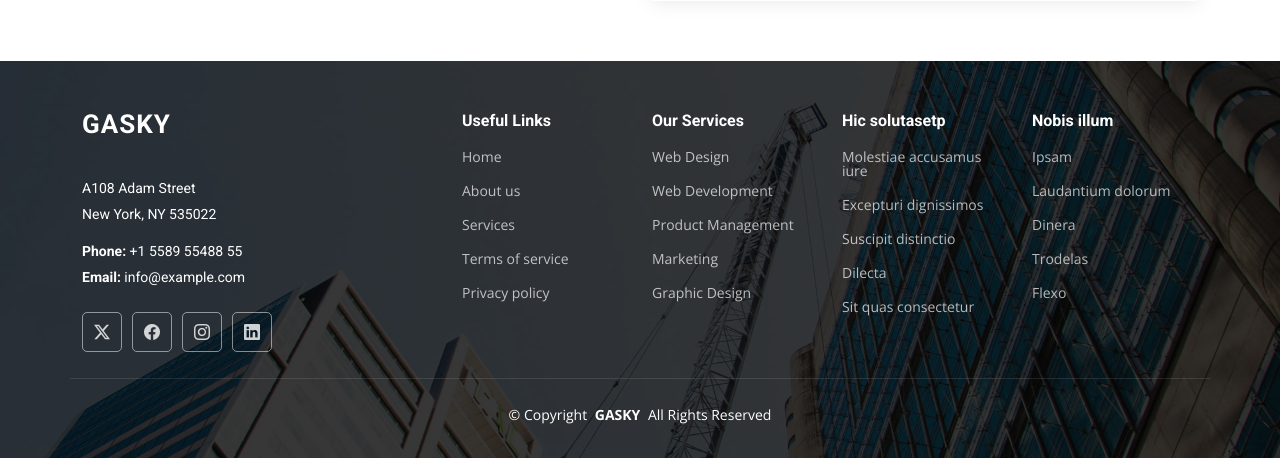
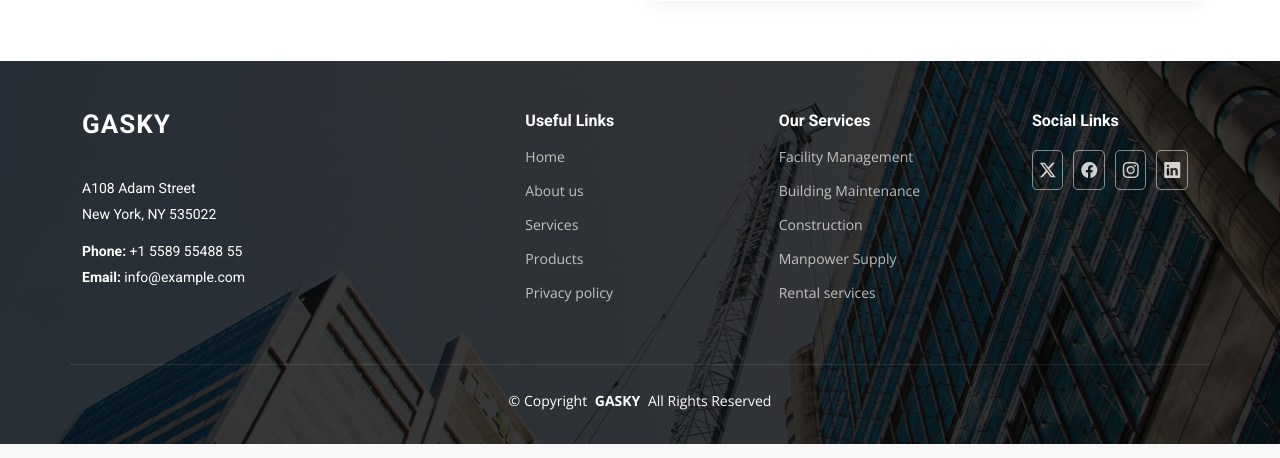
Before and after one commit to amanmniyas/gasky-django, a Django app: page /contact/ in a window 1280 px wide. Shown: the part 987-1445 px from the top of the page. Run offline with Django 5.2, Linux system fonts and the light colour scheme; some libraries are stand-ins or nearby versions.

Commit message:
title changed, footer customized

```diff
--- a/static/assets/css/main.css
+++ b/static/assets/css/main.css
@@ -464,6 +464,10 @@ h6 {
   position: relative;
 }
 
+#footer .container div.row {
+  justify-content: space-between;
+}
+
 .footer:before {
   content: "";
   background: color-mix(in srgb, var(--background-color), transparent 20%);
--- a/templates/web/common/base.html
+++ b/templates/web/common/base.html
@@ -4,7 +4,7 @@
   <head>
     <meta charset="utf-8" />
     <meta content="width=device-width, initial-scale=1.0" name="viewport" />
-    <title>Index - UpConstruction Bootstrap Template</title>
+    <title>{{title}}</title>
     <meta content="" name="description" />
     <meta content="" name="keywords" />
 
@@ -140,37 +140,31 @@
               </p>
               <p><strong>Email:</strong> <span>info@example.com</span></p>
             </div>
-            <div class="social-links d-flex mt-4">
-              <a href=""><i class="bi bi-twitter-x"></i></a>
-              <a href=""><i class="bi bi-facebook"></i></a>
-              <a href=""><i class="bi bi-instagram"></i></a>
-              <a href=""><i class="bi bi-linkedin"></i></a>
-            </div>
           </div>
 
           <div class="col-lg-2 col-md-3 footer-links">
             <h4>Useful Links</h4>
             <ul>
-              <li><a href="#">Home</a></li>
-              <li><a href="#">About us</a></li>
-              <li><a href="#">Services</a></li>
-              <li><a href="#">Terms of service</a></li>
-              <li><a href="#">Privacy policy</a></li>
+              <li><a href="{% url 'web:index' %}">Home</a></li>
+              <li><a href="{% url 'web:about' %}">About us</a></li>
+              <li><a href="{% url 'web:services' %}">Services</a></li>
+              <li><a href="{% url 'web:products' %}">Products</a></li>
+              <li><a href="{% url 'web:index' %}">Privacy policy</a></li>
             </ul>
           </div>
 
           <div class="col-lg-2 col-md-3 footer-links">
             <h4>Our Services</h4>
             <ul>
-              <li><a href="#">Web Design</a></li>
-              <li><a href="#">Web Development</a></li>
-              <li><a href="#">Product Management</a></li>
-              <li><a href="#">Marketing</a></li>
-              <li><a href="#">Graphic Design</a></li>
+              <li><a href="{% url 'web:services' %}">Facility Management</a></li>
+              <li><a href="{% url 'web:services' %}">Building Maintenance</a></li>
+              <li><a href="{% url 'web:services' %}">Construction</a></li>
+              <li><a href="{% url 'web:services' %}">Manpower Supply</a></li>
+              <li><a href="{% url 'web:services' %}">Rental services</a></li>
             </ul>
           </div>
 
-          <div class="col-lg-2 col-md-3 footer-links">
+          <!-- <div class="col-lg-2 col-md-3 footer-links">
             <h4>Hic solutasetp</h4>
             <ul>
               <li><a href="#">Molestiae accusamus iure</a></li>
@@ -179,17 +173,16 @@
               <li><a href="#">Dilecta</a></li>
               <li><a href="#">Sit quas consectetur</a></li>
             </ul>
-          </div>
+          </div> -->
 
           <div class="col-lg-2 col-md-3 footer-links">
-            <h4>Nobis illum</h4>
-            <ul>
-              <li><a href="#">Ipsam</a></li>
-              <li><a href="#">Laudantium dolorum</a></li>
-              <li><a href="#">Dinera</a></li>
-              <li><a href="#">Trodelas</a></li>
-              <li><a href="#">Flexo</a></li>
-            </ul>
+            <h4>Social Links</h4>
+            <div class="social-links d-flex mt-2">
+              <a href=""><i class="bi bi-twitter-x"></i></a>
+              <a href=""><i class="bi bi-facebook"></i></a>
+              <a href=""><i class="bi bi-instagram"></i></a>
+              <a href=""><i class="bi bi-linkedin"></i></a>
+            </div>
           </div>
         </div>
       </div>
--- a/templates/web/contact.html
+++ b/templates/web/contact.html
@@ -9,7 +9,7 @@
         <h1>Contact</h1>
         <nav class="breadcrumbs">
           <ol>
-            <li><a href="index.html">Home</a></li>
+            <li><a href="{% url 'web:index' %}">Home</a></li>
             <li class="current">Contact</li>
           </ol>
         </nav>
--- a/templates/web/products.html
+++ b/templates/web/products.html
@@ -9,7 +9,7 @@
         <h1>Products</h1>
         <nav class="breadcrumbs">
           <ol>
-            <li><a href="index.html">Home</a></li>
+            <li><a href="{% url 'web:index' %}">Home</a></li>
             <li class="current">Products</li>
           </ol>
         </nav>
--- a/templates/web/services.html
+++ b/templates/web/services.html
@@ -9,7 +9,7 @@
         <h1>Services</h1>
         <nav class="breadcrumbs">
           <ol>
-            <li><a href="index.html">Home</a></li>
+            <li><a href="{% url 'web:index' %}">Home</a></li>
             <li class="current">Services</li>
           </ol>
         </nav>
--- a/web/views.py
+++ b/web/views.py
@@ -6,23 +6,23 @@ from web.forms import ContactForm
 
 
 def index(request):
-    return render(request, 'web/index.html', {'current_page': 'index'})
+    return render(request, 'web/index.html', {'current_page': 'index', 'title': 'Home'})
 
 
 def about(request):
-    return render(request, 'web/about.html', {'current_page': 'about'})
+    return render(request, 'web/about.html', {'current_page': 'about', 'title': 'About Us'})
 
 
 def services(request):
-    return render(request, 'web/services.html', {'current_page': 'services'})
+    return render(request, 'web/services.html', {'current_page': 'services', 'title': 'Our Services'})
 
 
 def products(request):
-    return render(request, 'web/products.html', {'current_page': 'products'})
+    return render(request, 'web/products.html', {'current_page': 'products', 'title': 'Our Products'})
 
 
 def contact(request):
-    return render(request, 'web/contact.html', {'current_page': 'contact'})
+    return render(request, 'web/contact.html', {'current_page': 'contact', 'title': 'Contact Us'})
 
 
 def contact_view(request):
```
